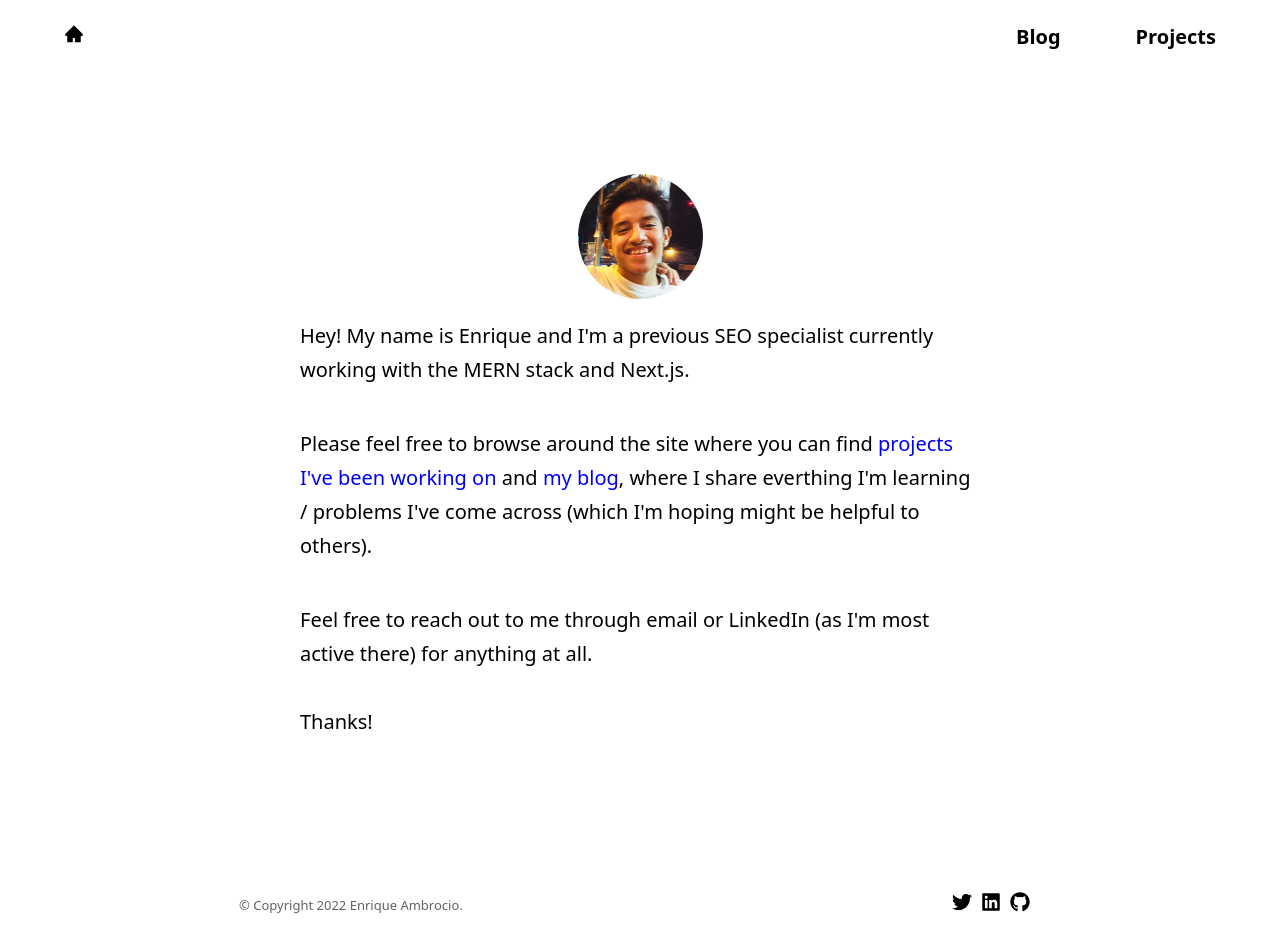
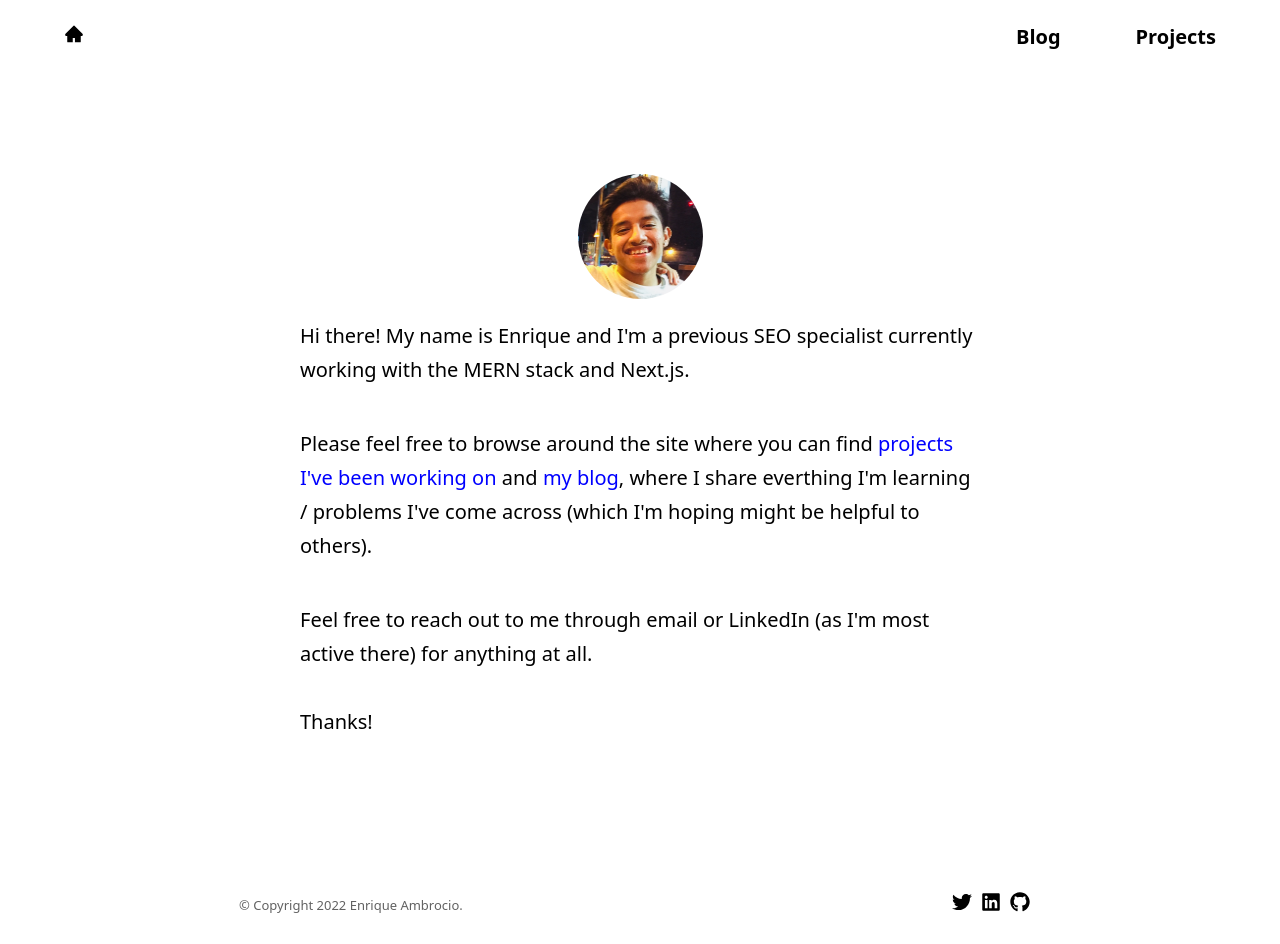
Before and after one commit to Enrique-Ambrocio/dev-blog, a Next.js app: page / in a window 1280 px wide. Built offline with nearby package versions, Linux system fonts and the light colour scheme.

Commit message:
Article added

```diff
--- a/pages/index.js
+++ b/pages/index.js
@@ -27,7 +27,7 @@ export default function Home({ posts }) {
           alt="Enrique Ambrocio"
         />
         <p>
-          Hey! My name is Enrique and I'm a previous SEO specialist currently
+          Hi there! My name is Enrique and I'm a previous SEO specialist currently
           working with the MERN stack and Next.js.</p>
         <p>
           Please feel free to browse around the site where you can find <Link href="/projects"><a>projects I've
```
